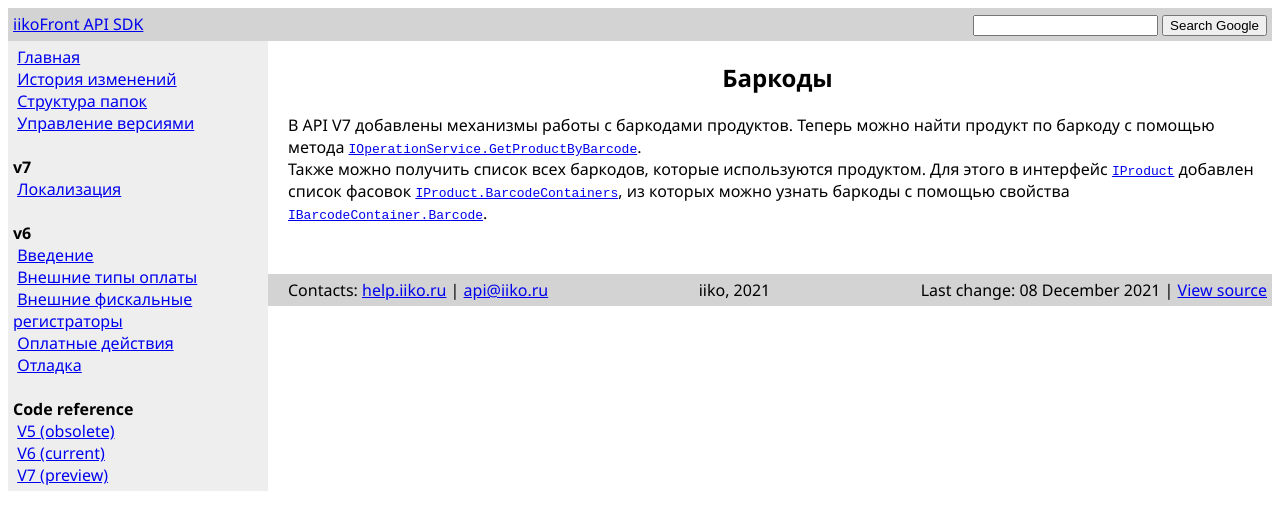
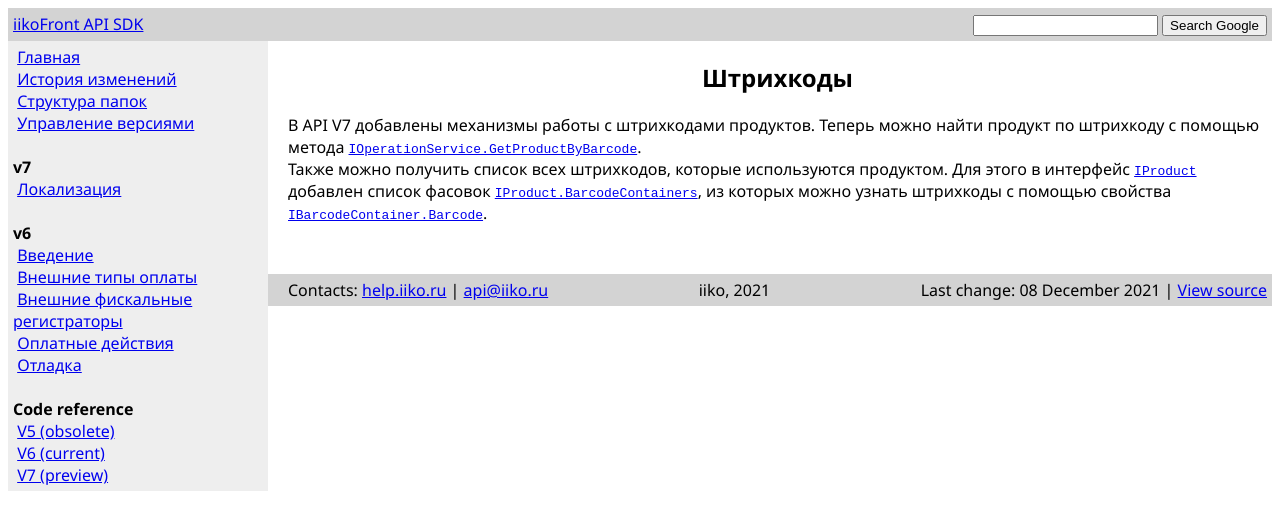
Before and after one commit to iiko/front.api.doc, a Jekyll site: the page built from _posts/2021-12-07-product-barcodes.md, in a window 1280 px wide. Shown: the top 530 px of the page. Built offline with Jekyll 4.4.1, drawn with Linux system fonts in a browser that asks for light colours.

Commit message:
RMS-52935 Front.Api: Документация на взятие штрихкодов

```diff
--- a/_posts/2021-12-07-product-barcodes.md
+++ b/_posts/2021-12-07-product-barcodes.md
@@ -1,7 +1,7 @@
 ---
-title: Баркоды
+title: Штрихкоды
 layout: default
 ---
 
-В API V7 добавлены механизмы работы с баркодами продуктов. Теперь можно найти продукт по баркоду с помощью метода [`IOperationService.GetProductByBarcode`](https://iiko.github.io/front.api.sdk/v7/html/M_Resto_Front_Api_IOperationService_GetProductByBarcode.htm).
-Также можно получить список всех баркодов, которые используются продуктом. Для этого в интерфейс [`IProduct`](https://iiko.github.io/front.api.sdk/v7/html/T_Resto_Front_Api_Data_Assortment_IProduct.htm) добавлен список фасовок [`IProduct.BarcodeContainers`](https://iiko.github.io/front.api.sdk/v7/html/P_Resto_Front_Api_Data_Assortment_IProduct_BarcodeContainers.htm), из которых можно узнать баркоды с помощью свойства [`IBarcodeContainer.Barcode`](https://iiko.github.io/front.api.sdk/v7/html/P_Resto_Front_Api_Data_Assortment_IBarcodeContainer_Barcode.htm).
+В API V7 добавлены механизмы работы с штрихкодами продуктов. Теперь можно найти продукт по штрихкоду с помощью метода [`IOperationService.GetProductByBarcode`](https://iiko.github.io/front.api.sdk/v7/html/M_Resto_Front_Api_IOperationService_GetProductByBarcode.htm).
+Также можно получить список всех штрихкодов, которые используются продуктом. Для этого в интерфейс [`IProduct`](https://iiko.github.io/front.api.sdk/v7/html/T_Resto_Front_Api_Data_Assortment_IProduct.htm) добавлен список фасовок [`IProduct.BarcodeContainers`](https://iiko.github.io/front.api.sdk/v7/html/P_Resto_Front_Api_Data_Assortment_IProduct_BarcodeContainers.htm), из которых можно узнать штрихкоды с помощью свойства [`IBarcodeContainer.Barcode`](https://iiko.github.io/front.api.sdk/v7/html/P_Resto_Front_Api_Data_Assortment_IBarcodeContainer_Barcode.htm).
```
